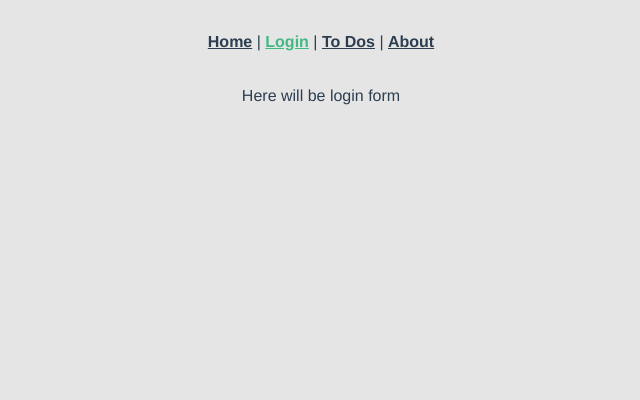
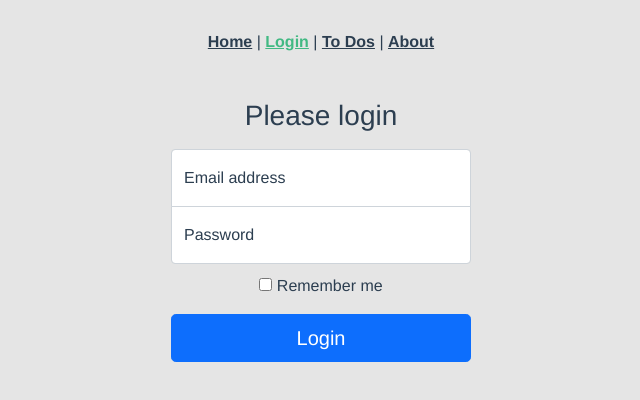
Before and after one commit to fatihayyildiz/typescript-vue-todo, a Vue app: page /login in a window 1280 px wide. Shown: the top 400 px of the page, without its empty margins (319-959 px from the left). Built offline with nearby package versions, Linux system fonts and the light colour scheme.

Commit message:
Some progress at Login page form bootstrap sign-in form implemented

```diff
--- a/public/index.html
+++ b/public/index.html
@@ -5,7 +5,7 @@
     <meta http-equiv="X-UA-Compatible" content="IE=edge">
     <meta name="viewport" content="width=device-width,initial-scale=1.0,shrink-to-fit=no">
     <link rel="icon" href="<%= BASE_URL %>favicon.ico">
-    <title><%= htmlWebpackPlugin.options.title %></title>
+    <title>Todo Application | Vue.js 3</title>
     <!-- CSS only -->
     <link href="https://cdn.jsdelivr.net/npm/bootstrap@5.1.3/dist/css/bootstrap.min.css" rel="stylesheet" integrity="sha384-1BmE4kWBq78iYhFldvKuhfTAU6auU8tT94WrHftjDbrCEXSU1oBoqyl2QvZ6jIW3" crossorigin="anonymous">
   </head>
--- a/src/components/HelloWorld.vue
+++ b/src/components/HelloWorld.vue
@@ -34,7 +34,7 @@
       <li>Using cookies</li>
     </ul>
     <h3>Ecosystem</h3>
-    <ul>
+    <ul class="ecosystem-list">
       <li>
         <a href="https://router.vuejs.org" target="_blank" rel="noopener"
           >vue-router</a
@@ -87,7 +87,7 @@ export default defineComponent({
 <!-- Add "scoped" attribute to limit CSS to this component only -->
 <style scoped lang="scss">
 h3 {
-  margin: 40px 0 0;
+  margin: 20px 0 0;
 }
 
 ul {
@@ -100,6 +100,10 @@ li {
   margin: 0 10px;
 }
 
+.ecosystem-list li {
+  display: inline-block;
+}
+
 a {
   color: #42b983;
 }
--- a/src/views/Login.vue
+++ b/src/views/Login.vue
@@ -1,11 +1,91 @@
 <template>
-  <span>Here will be login form</span>
+  <div class="form-signin">
+    <form>
+      <h1 class="h3 mb-3 fw-normal">Please login</h1>
+
+      <div class="form-floating">
+        <input
+          type="email"
+          class="form-control"
+          name="email"
+          v-model="email"
+          id="floatingInput"
+          placeholder="name@example.com"
+        />
+        <label for="floatingInput">Email address</label>
+      </div>
+      <div class="form-floating">
+        <input
+          type="password"
+          class="form-control"
+          name="password"
+          v-model="password"
+          id="floatingPassword"
+          placeholder="Password"
+        />
+        <label for="floatingPassword">Password</label>
+      </div>
+
+      <div class="checkbox mb-3">
+        <label>
+          <input type="checkbox" value="remember-me" v-model="remember" />
+          Remember me
+        </label>
+      </div>
+      <button
+        class="w-100 btn btn-lg btn-primary"
+        type="button"
+        @click="loginRequest()"
+      >
+        Login
+      </button>
+    </form>
+  </div>
 </template>
 
 <script>
 export default {
   name: "Login",
+  data() {
+    return {
+      email: "",
+      password: "",
+      remember: false,
+    };
+  },
+  methods: {
+    loginRequest() {
+      console.log("email:pass", this.email, this.password, this.remember);
+    },
+  },
 };
 </script>
 
-<style scoped></style>
+<style scoped>
+.form-signin {
+  width: 100%;
+  max-width: 330px;
+  padding: 15px;
+  margin: auto;
+}
+
+.form-signin .checkbox {
+  font-weight: 400;
+}
+
+.form-signin .form-floating:focus-within {
+  z-index: 2;
+}
+
+.form-signin input[type="email"] {
+  margin-bottom: -1px;
+  border-bottom-right-radius: 0;
+  border-bottom-left-radius: 0;
+}
+
+.form-signin input[type="password"] {
+  margin-bottom: 10px;
+  border-top-left-radius: 0;
+  border-top-right-radius: 0;
+}
+</style>
```
Also changed, not shown: package.json (+8 -8 lines), 1 other file (tests, documents, lock files or other folders).
